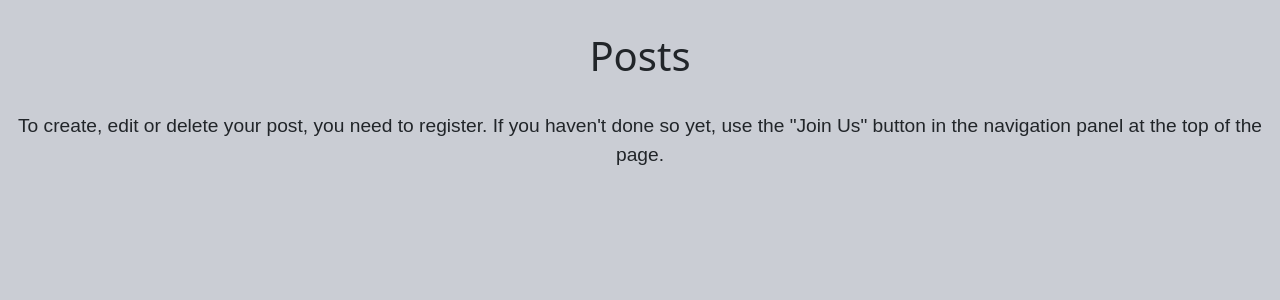
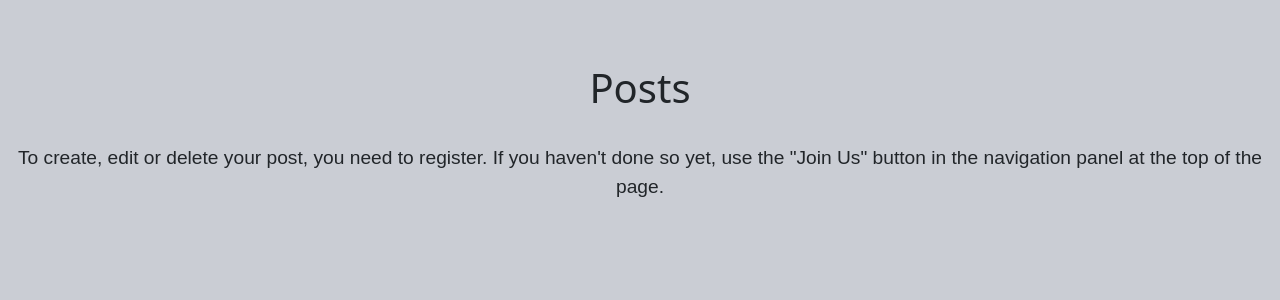
Before and after one commit to Cezary-Nakielski/Project-Four-Forumbus, a Django app: page / in a window 1280 px wide. Shown: the part 100-400 px from the top of the page. Run offline with Django 3.2, Linux system fonts and the light colour scheme; data that the repository does not hold is empty; some web fonts are replaced.

Commit message:
STYLE: Style base.html and post_content.html

```diff
--- a/static/css/style.css
+++ b/static/css/style.css
@@ -2,7 +2,7 @@ body {
     background-color: #cacdd4;
 }
 
-/* NAVIGATION STYLING */
+/* NAVIGATION */
 
 .navbar-fixed-top {
     height: 100px;
@@ -12,8 +12,6 @@ body {
     font-family: 'Lato', sans-serif;
     font-size: large;
 }
-
-
 
 .navbar-brand {
     transform: translateX(-50%);
@@ -44,8 +42,14 @@ body {
 }
 
 .post-creator {
-    font-size: x-large;
+    font-size: large;
 }
+
+.messages-container {
+    margin-top: 2rem;
+}
+
+/* MEDIA QUERIES */
 
 @media (max-width: 768px) {
     .navbar, .nav-container {
--- a/templates/base.html
+++ b/templates/base.html
@@ -53,9 +53,9 @@
         </div>
     </nav>
 
-    <div class="container">
-        <div class="row">
-            <div class="col offset-md-2">
+    <div class="container messages-container">
+        <div class="row d-flex justify-content-center">
+            <div class="col-6 text-center">
                 {% for message in messages %}
                 <div class="alert {{ message.tags }} alert-dismissible fade show" id="msg" role="alert">
                     {{ message | safe }}
@@ -71,13 +71,13 @@
         {% block content %}
         {% endblock content %}
     </main>
-    <script>
+    <!-- <script>
         setTimeout(function () {
             let messages = document.getElementById('msg');
             let alert = new bootstrap.Alert(messages);
             alert.close();
         }, 4000);
-    </script>
+    </script> -->
 </body>
 
 </html>
```
Also changed, not shown: templates/post_content.html (+5 -4 lines).
